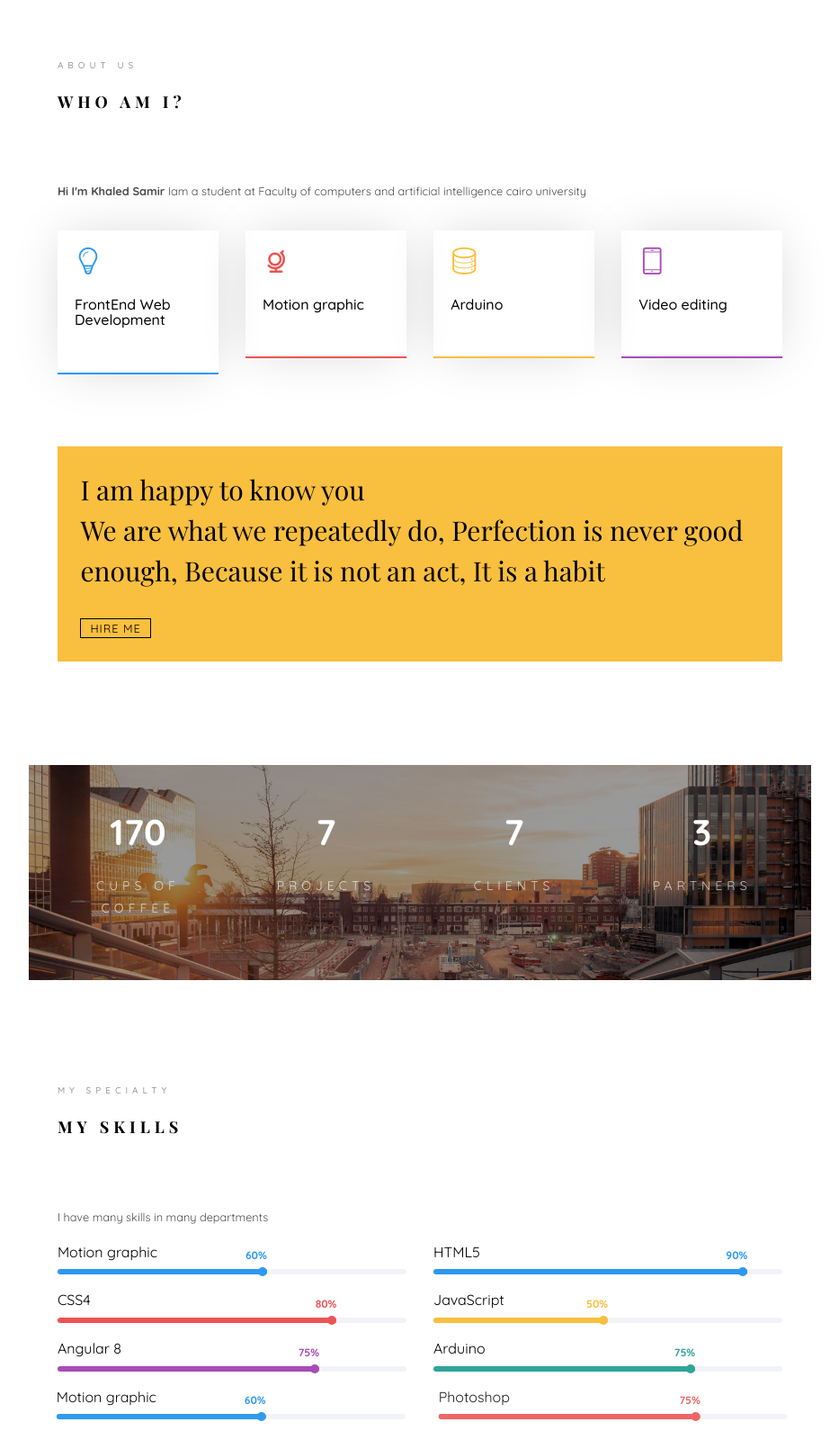
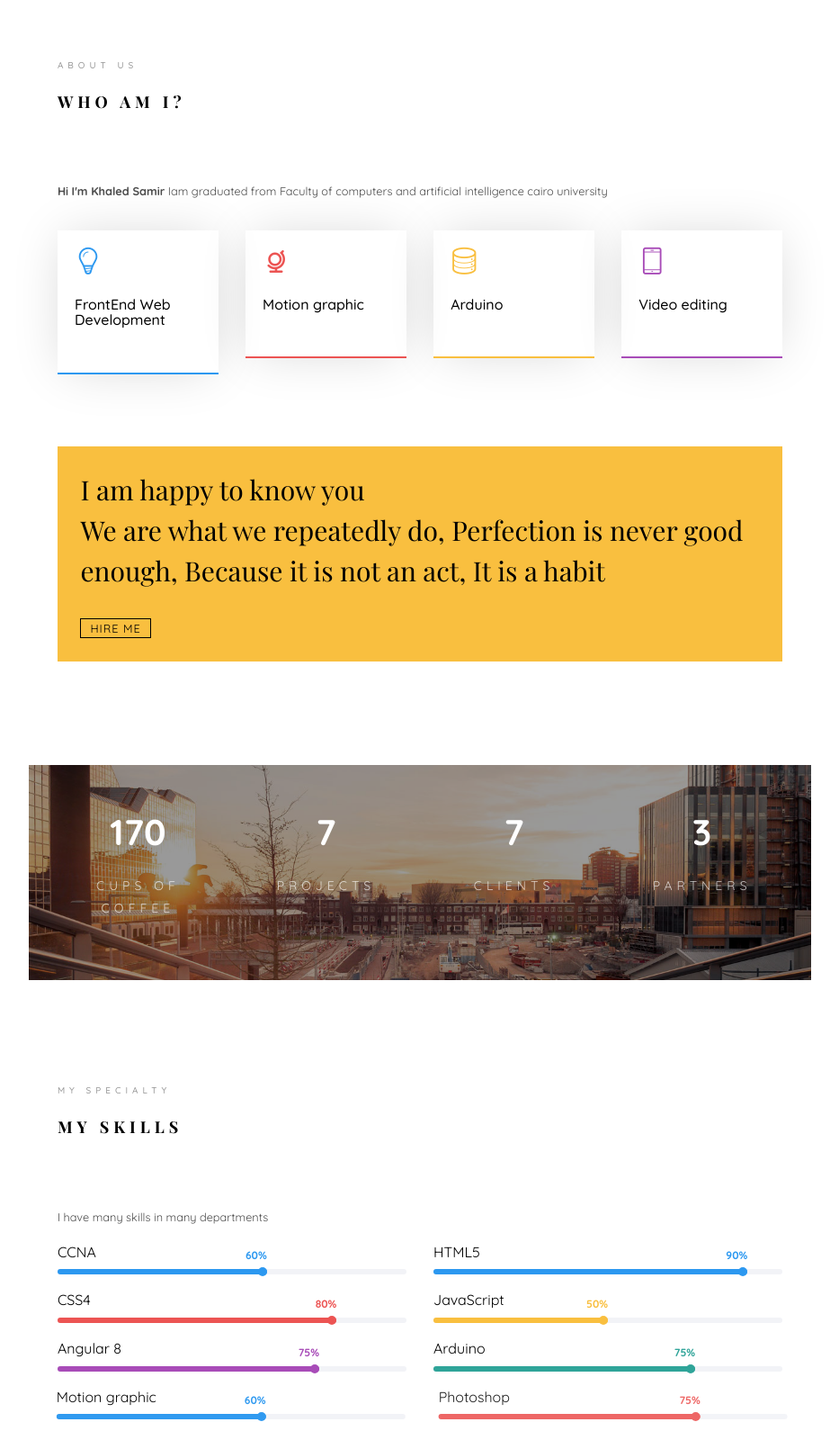
Before and after one commit to khaledsamir74/KhaledPortfolio, a plain HTML site: page index.html in a window 1280 px wide. Shown: the part 915-2515 px from the top of the page at 90% size, without its empty margins (323-1256 px from the left). Drawn offline with nearby package versions, Linux system fonts and the light colour scheme; files whose address does not match are found by name; a web font is replaced by a local one.

Commit message:
small details

```diff
--- a/index.html
+++ b/index.html
@@ -136,7 +136,7 @@
 									<div class="about-desc">
 										<span class="heading-meta">About Us</span>
 										<h2 class="colorlib-heading">Who Am I?</h2>
-										<p><strong>Hi I'm Khaled Samir</strong> Iam a student at Faculty of computers and artificial intelligence cairo university</p>
+										<p><strong>Hi I'm Khaled Samir</strong> Iam graduated from Faculty of computers and artificial intelligence cairo university</p>
 									</div>
 								</div>
 							</div>
@@ -217,10 +217,9 @@
 						<div class="col-md-12 animate-box" data-animate-effect="fadeInLeft">
 							<p>I have many skills in many departments</p>
 						</div>
-
 						<div class="col-md-6 animate-box" data-animate-effect="fadeInLeft">
 							<div class="progress-wrap">
-								<h3>Motion graphic</h3>
+								<h3>CCNA</h3>
 								<div class="progress">
 								 	<div class="progress-bar color-1" role="progressbar" aria-valuenow="60"
 								  	aria-valuemin="0" aria-valuemax="100" style="width:60%">
```
